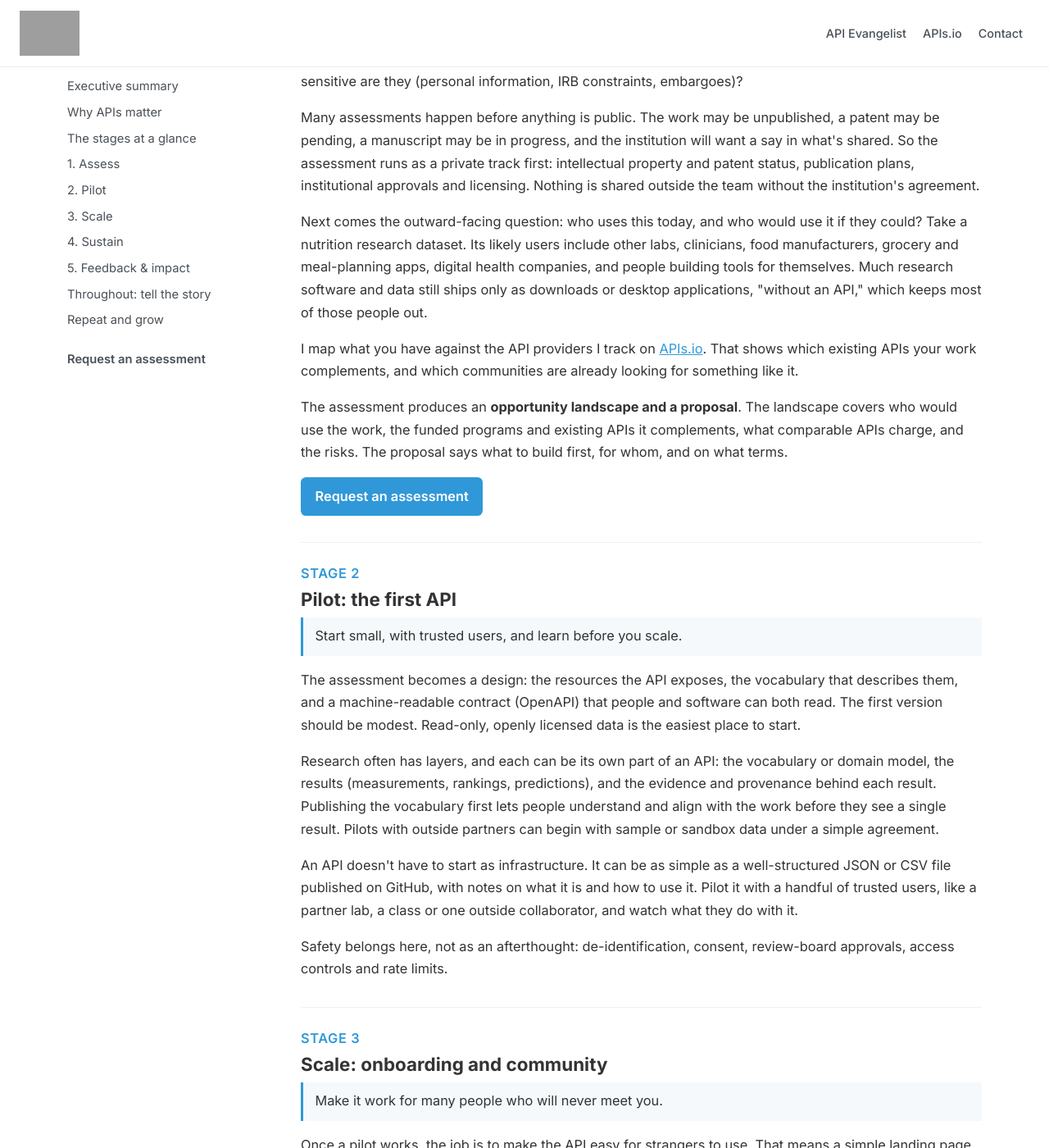
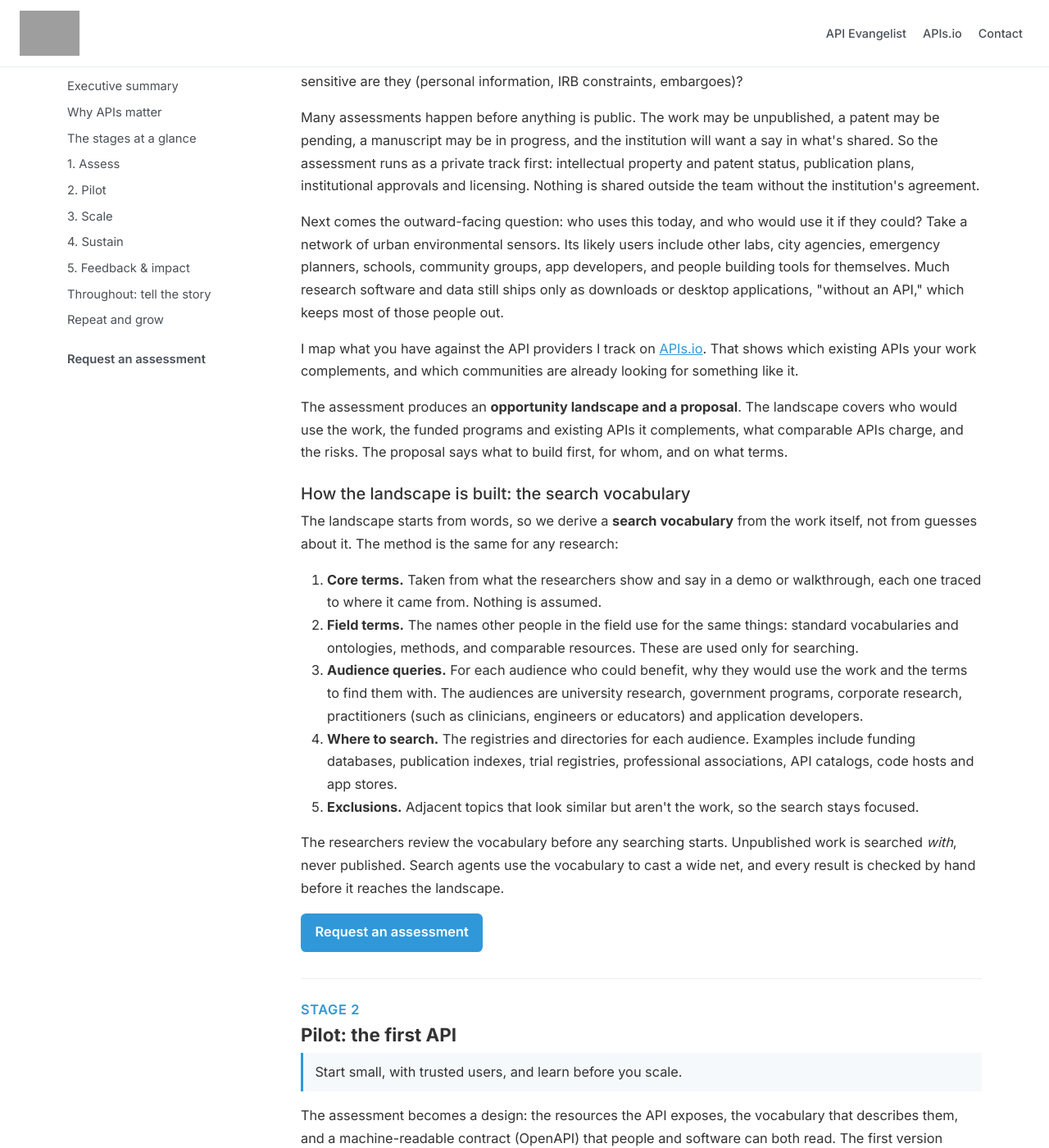
Before and after one commit to api-evangelist/academic-research, a Jekyll site: the page built from index.html, in a window 1280 px wide and 1400 px high, scrolled down 2714 px. Shown: the whole window at 82% size. Built offline with Jekyll 4.4.1, drawn with Linux system fonts in a browser that asks for light colours; grey boxes are pictures that could not be loaded.

Commit message:
Playbook: search-vocabulary method in Assess; keep examples generic
Co-Authored-By: Claude Opus 5.5 <noreply@anthropic.com>

```diff
--- a/index.html
+++ b/index.html
@@ -100,9 +100,19 @@ layout: default
         <p class="pairing">Before designing anything, understand the research assets and who could use them.</p>
         <p>Every research group has more than its papers: datasets, measurement instruments, models, code, reference tables, protocols and expertise. The assessment inventories them, then asks the practical questions: what format are they in, how big are they, who owns them, how are they licensed, and how sensitive are they (personal information, IRB constraints, embargoes)?</p>
         <p>Many assessments happen before anything is public. The work may be unpublished, a patent may be pending, a manuscript may be in progress, and the institution will want a say in what's shared. So the assessment runs as a private track first: intellectual property and patent status, publication plans, institutional approvals and licensing. Nothing is shared outside the team without the institution's agreement.</p>
-        <p>Next comes the outward-facing question: who uses this today, and who would use it if they could? Take a nutrition research dataset. Its likely users include other labs, clinicians, food manufacturers, grocery and meal-planning apps, digital health companies, and people building tools for themselves. Much research software and data still ships only as downloads or desktop applications, "without an API," which keeps most of those people out.</p>
+        <p>Next comes the outward-facing question: who uses this today, and who would use it if they could? Take a network of urban environmental sensors. Its likely users include other labs, city agencies, emergency planners, schools, community groups, app developers, and people building tools for themselves. Much research software and data still ships only as downloads or desktop applications, "without an API," which keeps most of those people out.</p>
         <p>I map what you have against the API providers I track on <a href="https://apis.io">APIs.io</a>. That shows which existing APIs your work complements, and which communities are already looking for something like it.</p>
         <p>The assessment produces an <strong>opportunity landscape and a proposal</strong>. The landscape covers who would use the work, the funded programs and existing APIs it complements, what comparable APIs charge, and the risks. The proposal says what to build first, for whom, and on what terms.</p>
+        <h3 class="h5 mt-4" id="vocabulary">How the landscape is built: the search vocabulary</h3>
+        <p>The landscape starts from words, so we derive a <strong>search vocabulary</strong> from the work itself, not from guesses about it. The method is the same for any research:</p>
+        <ol>
+          <li><strong>Core terms.</strong> Taken from what the researchers show and say in a demo or walkthrough, each one traced to where it came from. Nothing is assumed.</li>
+          <li><strong>Field terms.</strong> The names other people in the field use for the same things: standard vocabularies and ontologies, methods, and comparable resources. These are used only for searching.</li>
+          <li><strong>Audience queries.</strong> For each audience who could benefit, why they would use the work and the terms to find them with. The audiences are university research, government programs, corporate research, practitioners (such as clinicians, engineers or educators) and application developers.</li>
+          <li><strong>Where to search.</strong> The registries and directories for each audience. Examples include funding databases, publication indexes, trial registries, professional associations, API catalogs, code hosts and app stores.</li>
+          <li><strong>Exclusions.</strong> Adjacent topics that look similar but aren't the work, so the search stays focused.</li>
+        </ol>
+        <p>The researchers review the vocabulary before any searching starts. Unpublished work is searched <em>with</em>, never published. Search agents use the vocabulary to cast a wide net, and every result is checked by hand before it reaches the landscape.</p>
         <p id="assessment" class="mt-3"><a class="cta" href="mailto:kin@apievangelist.com?subject=Research%20API%20assessment">Request an assessment</a></p>
       </section>
 
```
